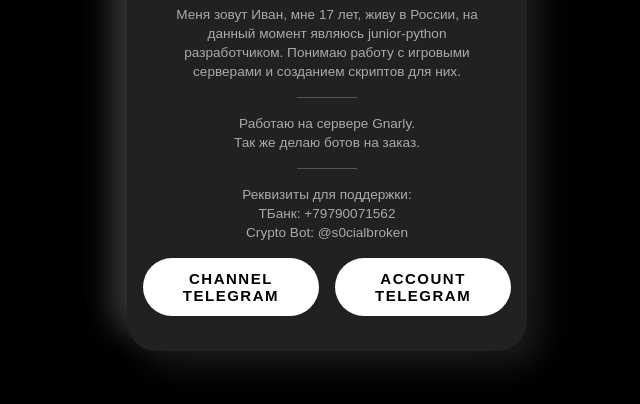
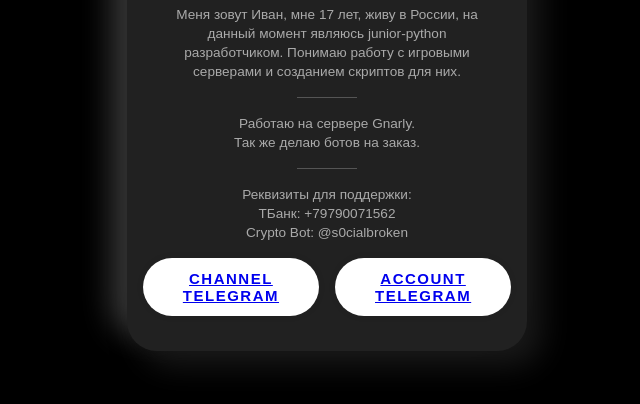
Before and after one commit to shiwze/socialbroken.click, a plain HTML site: page index.html in a window 1280 px wide. Shown: the part 324-728 px from the top of the page, without its empty margins (313-953 px from the left). Drawn offline with Linux system fonts and the light colour scheme.

Commit message:
Update index.html

```diff
--- a/index.html
+++ b/index.html
@@ -35,8 +35,8 @@
                 </div>
             </div>
             <div class="button-container">
-                <button class="cta-button">Channel Telegram</button>
-                <button class="cta-button">Account Telegram</button>
+                <a href="https://t.me/socialbrokenchannel" target="_blank" class="cta-button">Channel Telegram</a>
+                <a href="https://t.me/s0cialbroken" target="_blank" class="cta-button">Account Telegram</a>
             </div>
         </div>
     </div>
```
